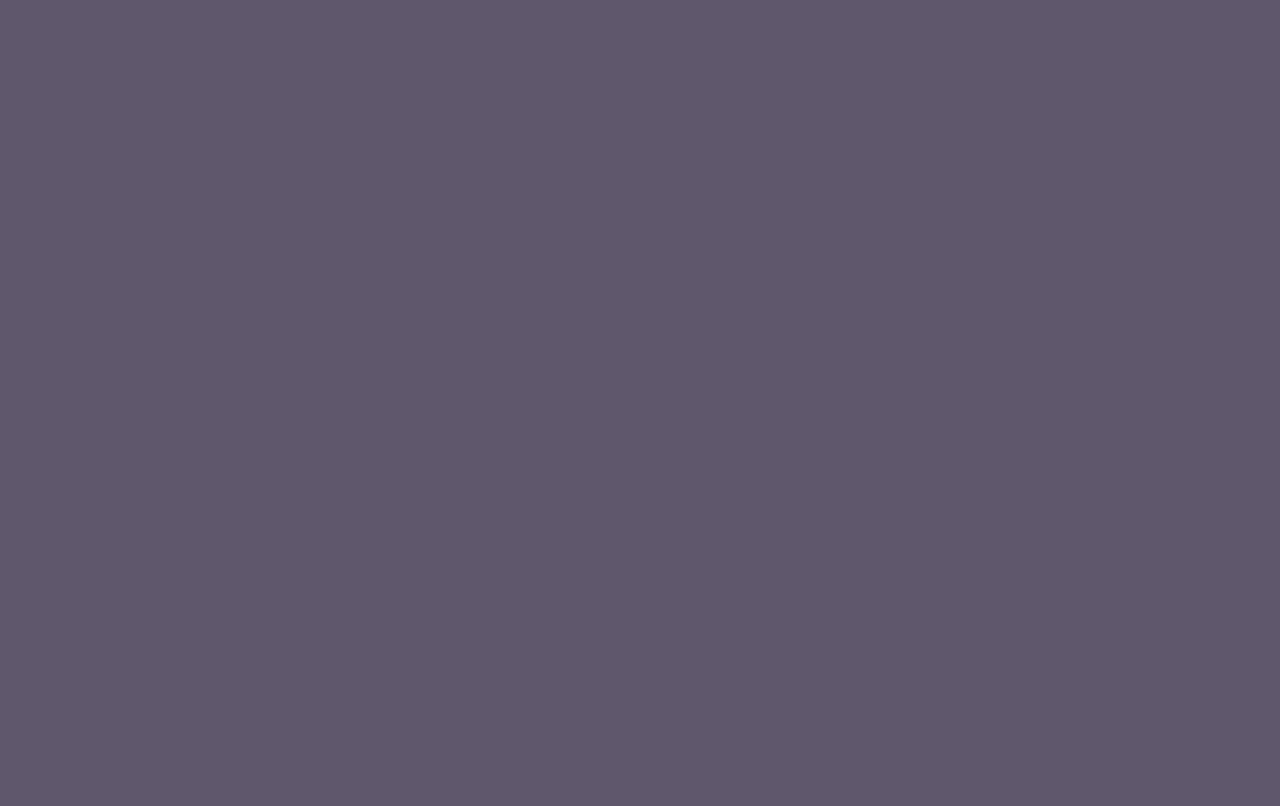
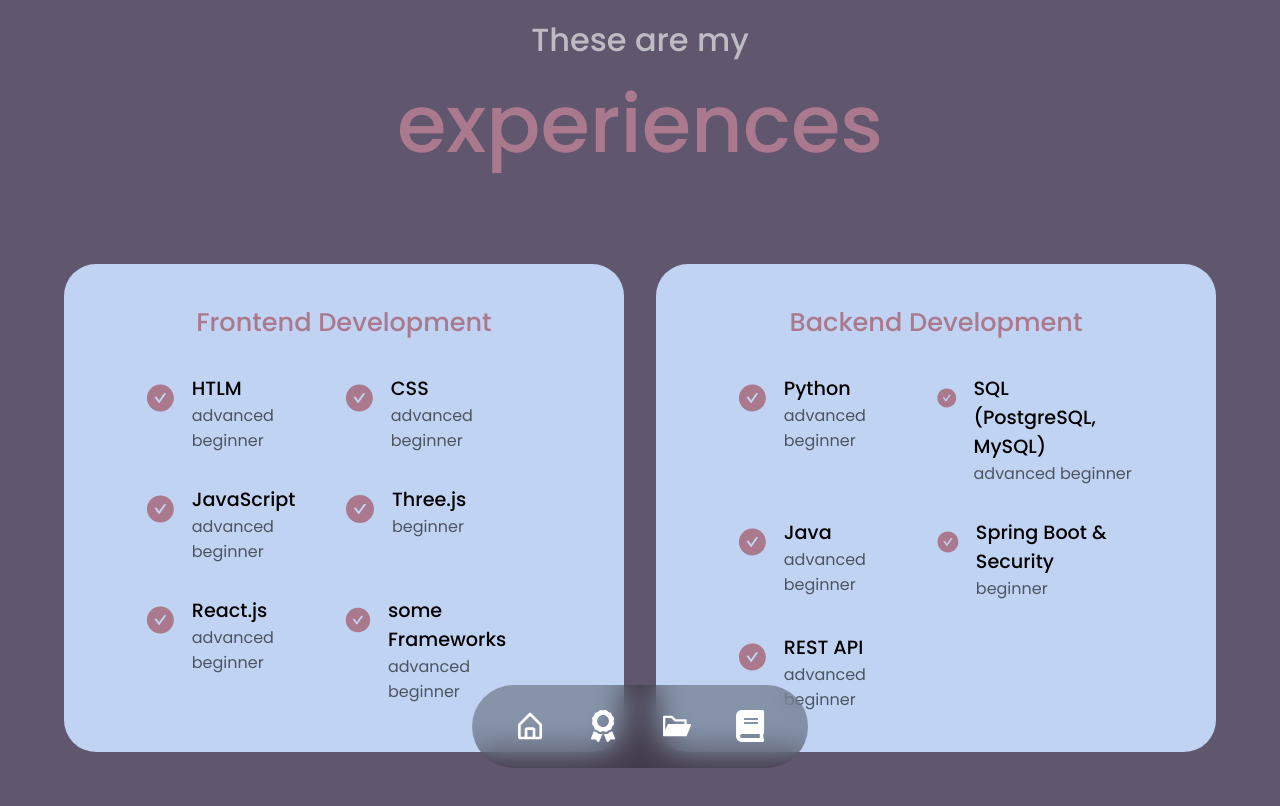
Before and after one commit to DeeKay81/About-Me-frontend, a React (Create React App) app: page /DeeKay81/About-Me-frontend/experience in a window 1280 px wide. Before the commit this address had no page. Shown: the top 806 px of the page. Built offline with nearby package versions, Linux system fonts and the light colour scheme.

Commit message:
fixed swiper path and app path

```diff
--- a/src/App.jsx
+++ b/src/App.jsx
@@ -11,10 +11,10 @@ import Edu from './pages/Edu.jsx';
 export default function App() {
   return (
       <Routes>
-        <Route exact path='/' element={<Home />}></Route>
-        <Route exact path='/experience' element={<Experience />}></Route>
-        <Route exact path='/project' element={<Project />}></Route>
-        <Route exact path='/edu' element={<Edu />}></Route>
+        <Route exact path='/DeeKay81/About-Me-frontend' element={<Home />}></Route>
+        <Route exact path='/DeeKay81/About-Me-frontend/experience' element={<Experience />}></Route>
+        <Route exact path='/DeeKay81/About-Me-frontend/project' element={<Project />}></Route>
+        <Route exact path='/DeeKay81/About-Me-frontend/edu' element={<Edu />}></Route>
       </Routes>
   );
 }
--- a/src/components/pageSubdivisions/nav/Nav.jsx
+++ b/src/components/pageSubdivisions/nav/Nav.jsx
@@ -18,9 +18,9 @@ export const Nav = () => {
   return (
     <nav>
 
-      <a href='/#'
-        onClick={() => setActiveNav('#')}
-        className={activeNav === '#' ? 'active' : ''}>
+      <a href='/DeeKay81/About-Me-frontend/#'
+        onClick={() => setActiveNav('/DeeKay81/About-Me-frontend/#')}
+        className={activeNav === '/DeeKay81/About-Me-frontend/#' ? 'active' : ''}>
           <BiHomeAlt />
       </a>
 
@@ -30,21 +30,21 @@ export const Nav = () => {
         <CgProfile />
       </a>
 
-      <a href='/experience'
-        onClick={() => setActiveNav('/experience')}
-        className={activeNav === '/experience' ? 'active' : ''}>
+      <a href='/DeeKay81/About-Me-frontend/experience'
+        onClick={() => setActiveNav('/DeeKay81/About-Me-frontend/experience')}
+        className={activeNav === '/DeeKay81/About-Me-frontend/experience' ? 'active' : ''}>
         <FaAward />
       </a>
 
-      <a href='/project'
-        onClick={() => setActiveNav('/project')}
-        className={activeNav === '/project' ? 'active' : ''}>
+      <a href='/DeeKay81/About-Me-frontend/project'
+        onClick={() => setActiveNav('/DeeKay81/About-Me-frontend/project')}
+        className={activeNav === '/DeeKay81/About-Me-frontend/project' ? 'active' : ''}>
         <AiFillFolderOpen />
       </a>
 
-      <a href='/edu'
-        onClick={() => setActiveNav('/edu')}
-        className={activeNav === '/edu' ? 'active' : ''}>
+      <a href='/DeeKay81/About-Me-frontend/edu'
+        onClick={() => setActiveNav('/DeeKay81/About-Me-frontend/edu')}
+        className={activeNav === '/DeeKay81/About-Me-frontend/edu' ? 'active' : ''}>
         <FaBook />
       </a>
 
--- a/src/components/pageSubdivisions/nav/ShortNav.jsx
+++ b/src/components/pageSubdivisions/nav/ShortNav.jsx
@@ -3,42 +3,39 @@ import React from 'react';
 import './ShortNav.css';
 
 import { BiHomeAlt } from 'react-icons/bi';
-import { CgProfile } from 'react-icons/cg';
 import { FaAward, FaBook } from 'react-icons/fa';
 import { AiFillFolderOpen } from 'react-icons/ai';
-import { AiFillMessage } from 'react-icons/ai';
-import { BsFileEarmarkText } from 'react-icons/bs';
 import { useState } from 'react';
 
 
 export const ShortNav = () => {
 
-  const [activeNav, setActiveNav] = useState('#');
+  const [activeNav, setActiveNav] = useState('');
 
   return (
     <nav>
 
-      <a href='/'
-        onClick={() => setActiveNav('/')}
-        className={activeNav === '/' ? 'active' : ''}>
+      <a href='/DeeKay81/About-Me-frontend'
+        onClick={() => setActiveNav('/DeeKay81/About-Me-frontend')}
+        className={activeNav === '/DeeKay81/About-Me-frontend' ? 'active' : ''}>
           <BiHomeAlt />
       </a>
 
-      <a href='/experience'
-        onClick={() => setActiveNav('/experience')}
-        className={activeNav === '/experience' ? 'active' : ''}>
+      <a href='/DeeKay81/About-Me-frontend/experience'
+        onClick={() => setActiveNav('/DeeKay81/About-Me-frontend/experience')}
+        className={activeNav === '/DeeKay81/About-Me-frontend/experience' ? 'active' : ''}>
         <FaAward />
       </a>
 
-      <a href='/project'
-        onClick={() => setActiveNav('/project')}
-        className={activeNav === '/project' ? 'active' : ''}>
+      <a href='/DeeKay81/About-Me-frontend/project'
+        onClick={() => setActiveNav('/DeeKay81/About-Me-frontend/project')}
+        className={activeNav === '/DeeKay81/About-Me-frontend/project' ? 'active' : ''}>
         <AiFillFolderOpen />
       </a>
 
-      <a href='/edu'
-        onClick={() => setActiveNav('/edu')}
-        className={activeNav === '/edu' ? 'active' : ''}>
+      <a href='/DeeKay81/About-Me-frontend/edu'
+        onClick={() => setActiveNav('/DeeKay81/About-Me-frontend/edu')}
+        className={activeNav === '/DeeKay81/About-Me-frontend/edu' ? 'active' : ''}>
         <FaBook />
       </a>
 
--- a/src/components/testimonials/Testimonials.jsx
+++ b/src/components/testimonials/Testimonials.jsx
@@ -5,11 +5,11 @@ import Dog from '../../assets/dog.png';
 import Pig from '../../assets/pig.jpeg';
 
 import './Testimonials.css';
-import 'swiper/swiper.min.css';
-import 'swiper/modules/pagination/pagination.min.css';
+import 'swiper/css';
+import 'swiper/css/pagination';
 
 import { Pagination } from 'swiper';
-import { Swiper, SwiperSlide } from 'swiper/react/swiper-react';
+import { Swiper, SwiperSlide } from 'swiper/react';
 
 
 export const data = [
```
Also changed, not shown: src/services/ExperienceService.jsx (added).
